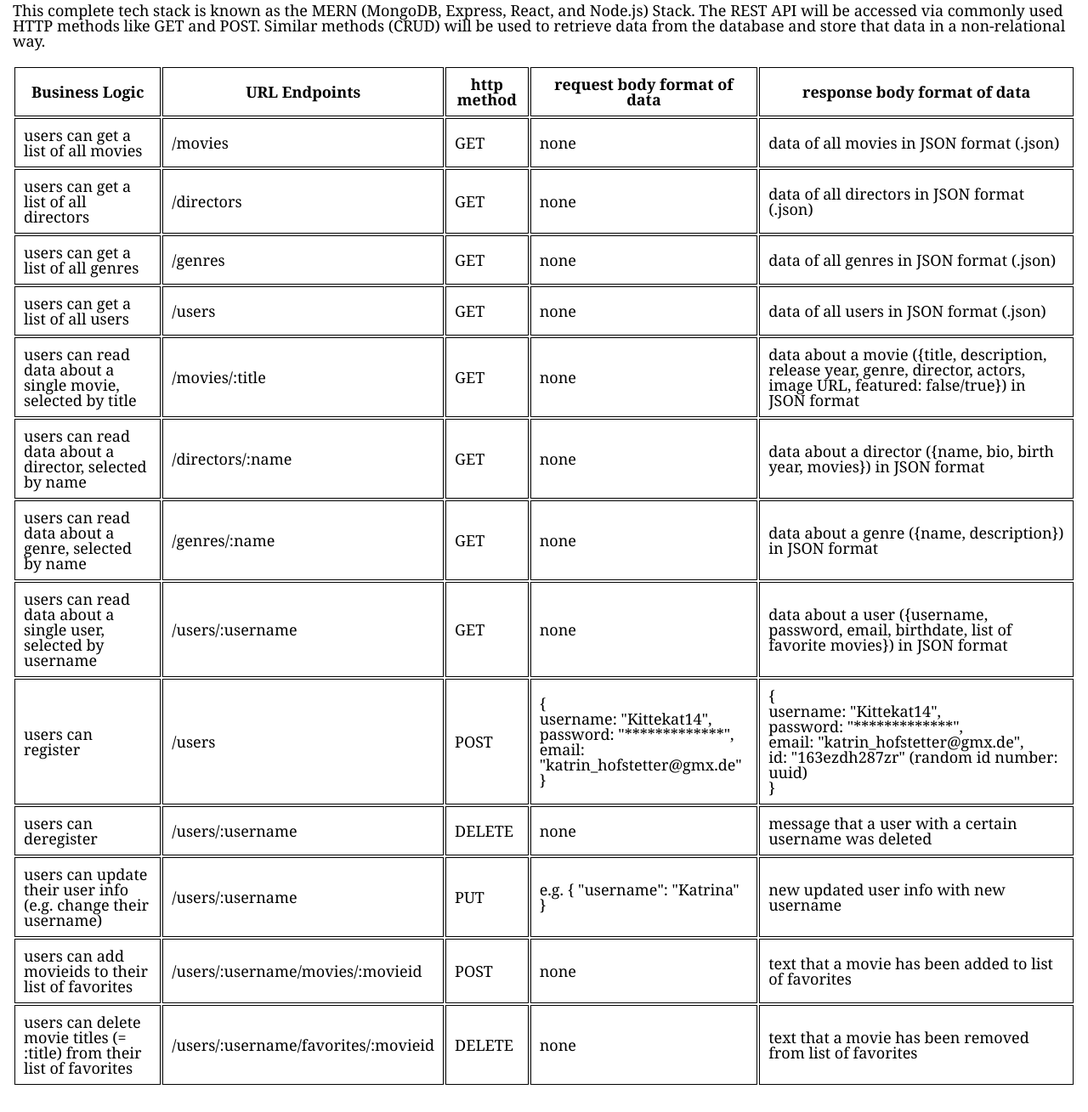
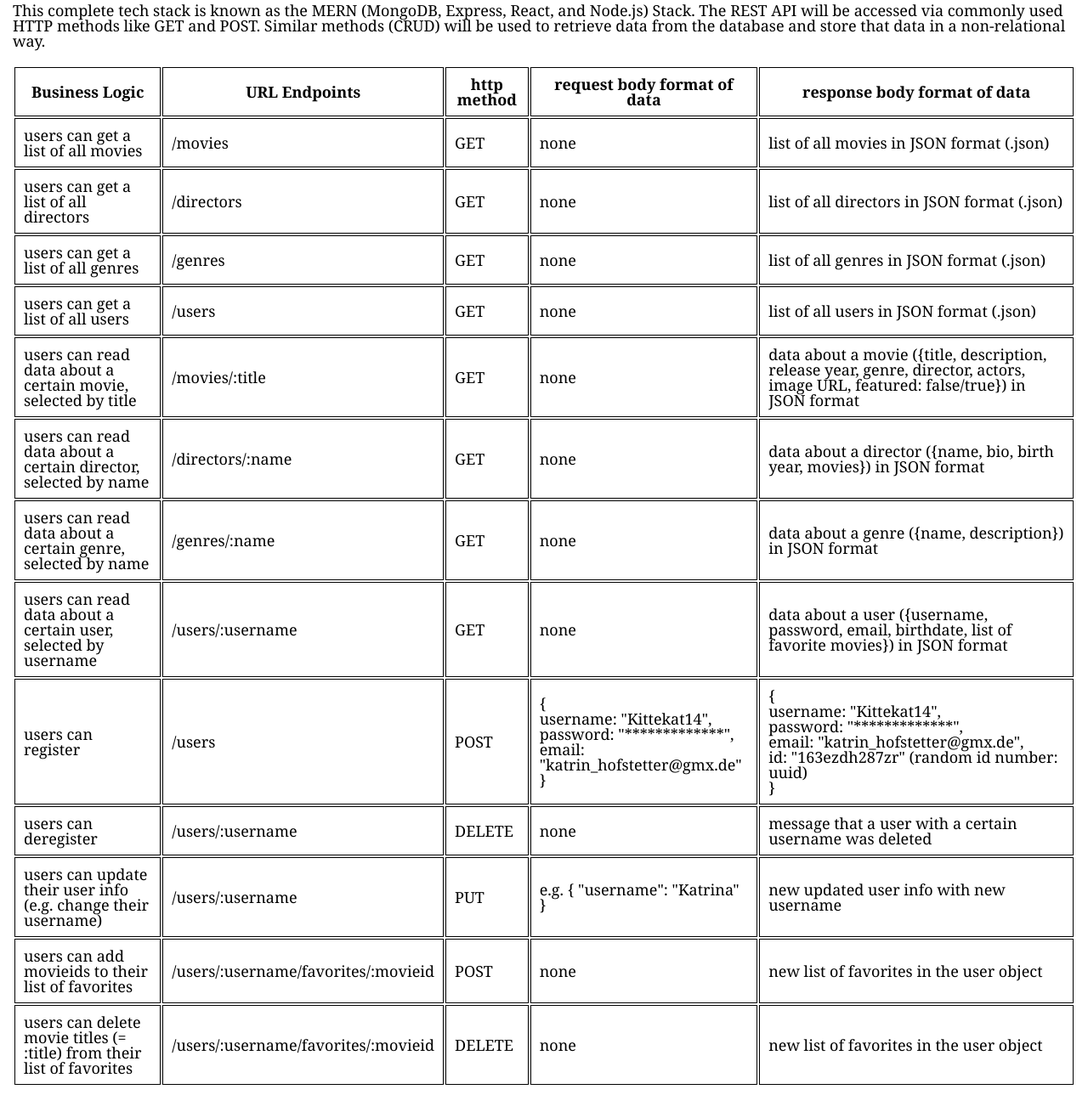
Before and after one commit to Kittekat14/movie_api, a website: page public/documentation.html in a window 1280 px wide. Shown: the part 471-1780 px from the top of the page at 85% size. Drawn offline with Linux system fonts and the light colour scheme.

Commit message:
updating documentation + deliting nodemon from devDependencies

```diff
--- a/index.js
+++ b/index.js
@@ -179,7 +179,7 @@ app.put('/users/:username', passport.authenticate('jwt', { session: false }), (r
 })
 
 // Add/Post movie to favorites by MovieId(=ObjectId) in params
-app.post('/users/:username/movies/:movieid', passport.authenticate('jwt', { session: false }), (req, res) => {
+app.post('/users/:username/favorites/:movieid', passport.authenticate('jwt', { session: false }), (req, res) => {
   Users.findOneAndUpdate({ username: req.params.username},
     {
      $push: { favorites: req.params.movieid }
--- a/package.json
+++ b/package.json
@@ -32,7 +32,6 @@
     "uuid": "^8.3.2"
   },
   "devDependencies": {
-    "eslint": "^7.31.0",
-    "nodemon": "^2.0.12"
+    "eslint": "^7.31.0"
   }
 }
--- a/public/documentation.html
+++ b/public/documentation.html
@@ -34,52 +34,52 @@
       <td>/movies</td>
       <td>GET</td>
       <td>none</td>
-      <td>data of all movies in JSON format (.json)</td>
+      <td>list of all movies in JSON format (.json)</td>
     </tr>
     <tr>
       <td>users can get a list of all directors</td>
       <td>/directors</td>
       <td>GET</td>
       <td>none</td>
-      <td>data of all directors in JSON format (.json)</td>
+      <td>list of all directors in JSON format (.json)</td>
     </tr>
     <tr>
       <td>users can get a list of all genres</td>
       <td>/genres</td>
       <td>GET</td>
       <td>none</td>
-      <td>data of all genres in JSON format (.json)</td>
+      <td>list of all genres in JSON format (.json)</td>
     </tr>
     <tr>
       <td>users can get a list of all users</td>
       <td>/users</td>
       <td>GET</td>
       <td>none</td>
-      <td>data of all users in JSON format (.json)</td>
+      <td>list of all users in JSON format (.json)</td>
     </tr>
     <tr>
-      <td>users can read data about a single movie, selected by title</td>
+      <td>users can read data about a certain movie, selected by title</td>
       <td>/movies/:title</td>
       <td>GET</td>
       <td>none</td>
       <td>data about a movie ({title, description, release year, genre, director, actors, image URL, featured: false/true}) in JSON format</td>
     </tr>
     <tr>
-      <td>users can read data about a director, selected by name</td>
+      <td>users can read data about a certain director, selected by name</td>
       <td>/directors/:name</td>
       <td>GET</td>
       <td>none</td>
       <td>data about a director ({name, bio, birth year, movies}) in JSON format</td>
     </tr>
     <tr>
-      <td>users can read data about a genre, selected by name</td>
+      <td>users can read data about a certain genre, selected by name</td>
       <td>/genres/:name</td>
       <td>GET</td>
       <td>none</td>
       <td>data about a genre ({name, description}) in JSON format</td>
     </tr>
     <tr>
-      <td>users can read data about a single user, selected by username</td>
+      <td>users can read data about a certain user, selected by username</td>
       <td>/users/:username</td>
       <td>GET</td>
       <td>none</td>
@@ -117,17 +117,17 @@
     </tr>
     <tr>
       <td>users can add movieids to their list of favorites</td>
-      <td>/users/:username/movies/:movieid</td>
+      <td>/users/:username/favorites/:movieid</td>
       <td>POST</td>
       <td>none</td>
-      <td>text that a movie has been added to list of favorites</td>
+      <td>new list of favorites in the user object</td>
     </tr>
     <tr>
       <td>users can delete movie titles (= :title) from their list of favorites</td>
       <td>/users/:username/favorites/:movieid</td>
       <td>DELETE</td>
       <td>none</td>
-      <td>text that a movie has been removed from list of favorites</td>
+      <td>new list of favorites in the user object</td>
     </tr>
   </table>
 
```
Also changed, not shown: 1 other file.
